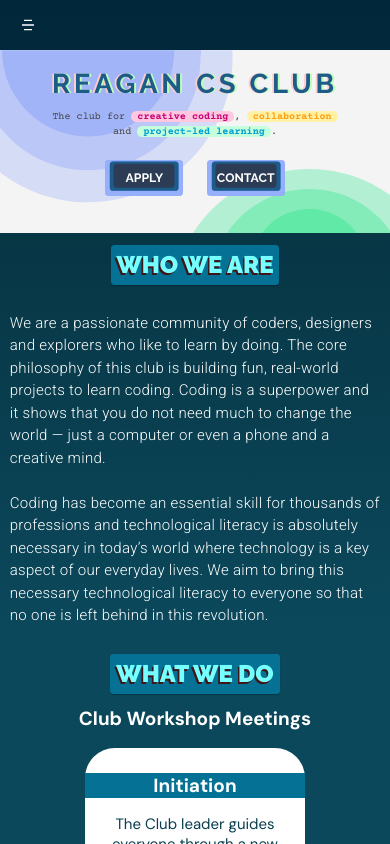
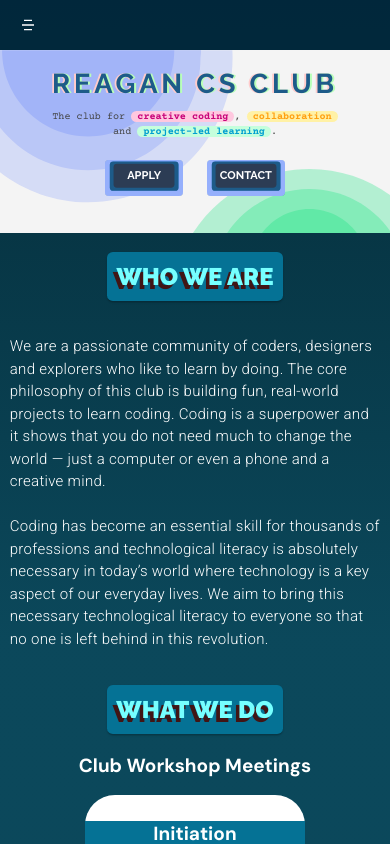
Before and after one commit to RR-CS-Club/RR-CS-Club.github.io, a Next.js app: page / in a window 390 px wide. Built offline with nearby package versions, Linux system fonts and the light colour scheme.

Commit message:
Fix Styling Issues

```diff
--- a/styles/Home.module.css
+++ b/styles/Home.module.css
@@ -38,6 +38,7 @@
   text-align: center;
   background-color: #2c3c54;
   border-radius: 0.63vw;
+
   background-image: url("../public/ButtonBg.svg");
   background-size: contain;
   background-repeat: no-repeat;
@@ -360,6 +361,11 @@
   }
   .sectionTitle {
     font-size: 24px;
+    text-shadow: -3.51219512px 3.51219512px #411515;
+    padding: 9.78px;
+    border-radius: 5.868px;
+    box-shadow: 0px 1.5648px 1.5648px 0px #00000040;
+    margin: 19.56px;
   }
 
   .sectionSubtitle {
@@ -384,10 +390,17 @@
   }
 
   .button {
-    width: 20vw;
+    width: 20.1vw;
     height: 9.25vw;
     border-radius: 1vw;
-    font-size: 2.1vw;
+    font-size: 1.9vw;
+  }
+
+  #bottomButton {
+    display: flex;
+    justify-content: center;
+    padding-top: 1.2em;
+    font-size: 2.27vw;
   }
   .link {
     padding: 0vw 1.5vw;
```
